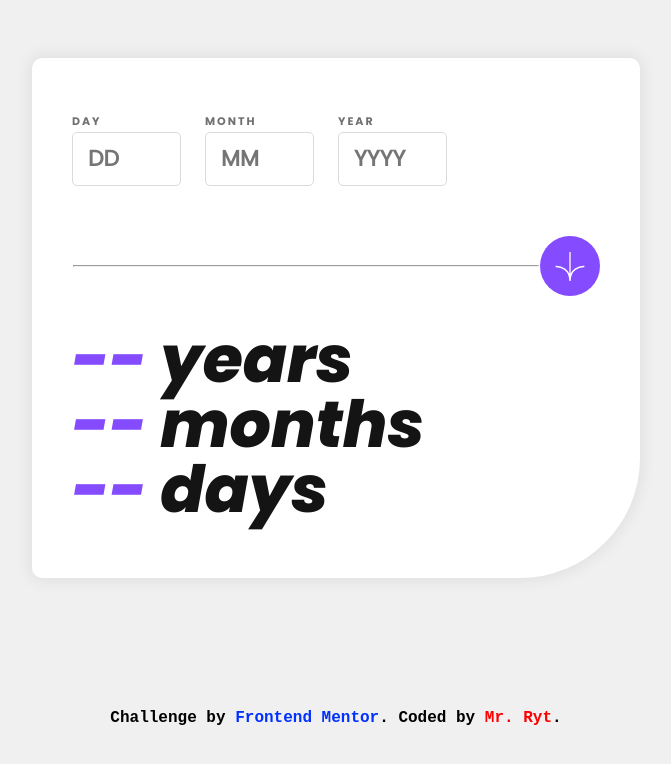
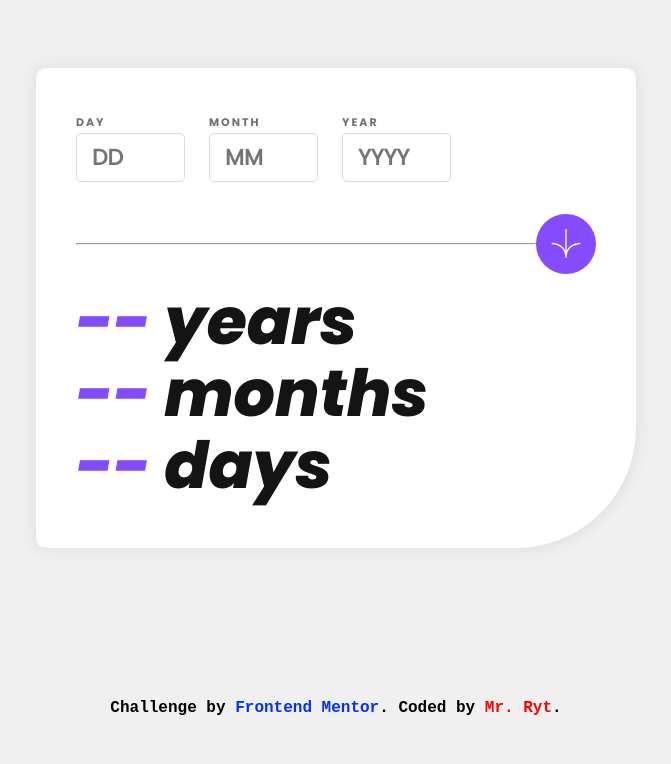
Before and after one commit to MrRyt247/age-calculator-app_fm, a plain HTML site: page index.html in a window 1280 px wide. Shown: the whole page, without its empty margins (304-975 px from the left). Drawn offline with Linux system fonts and the light colour scheme.

Commit message:
correction

```diff
--- a/style.css
+++ b/style.css
@@ -40,8 +40,8 @@ body {
 }
 
 .container {
-    height: 440px;
-    aspect-ratio: 1.2;
+    height: 400px;
+    aspect-ratio: 1.3;
     border-radius: 10px 10px 120px 10px;
     box-shadow: 0 0 15px 3px #0001;
     background-color: var(--white);
@@ -75,7 +75,7 @@ label {
 
 input {
     width: 90px;
-    min-height: 50px;
+    min-height: 45px;
     padding-left: 15px;
     margin-top: 2px;
     border: solid 1px var(--lightGrey);
@@ -135,7 +135,7 @@ img {
 
 .result {
     display: block;
-    line-height: 65px;
+    line-height: 72px;
 }
 
 .result p {
```
